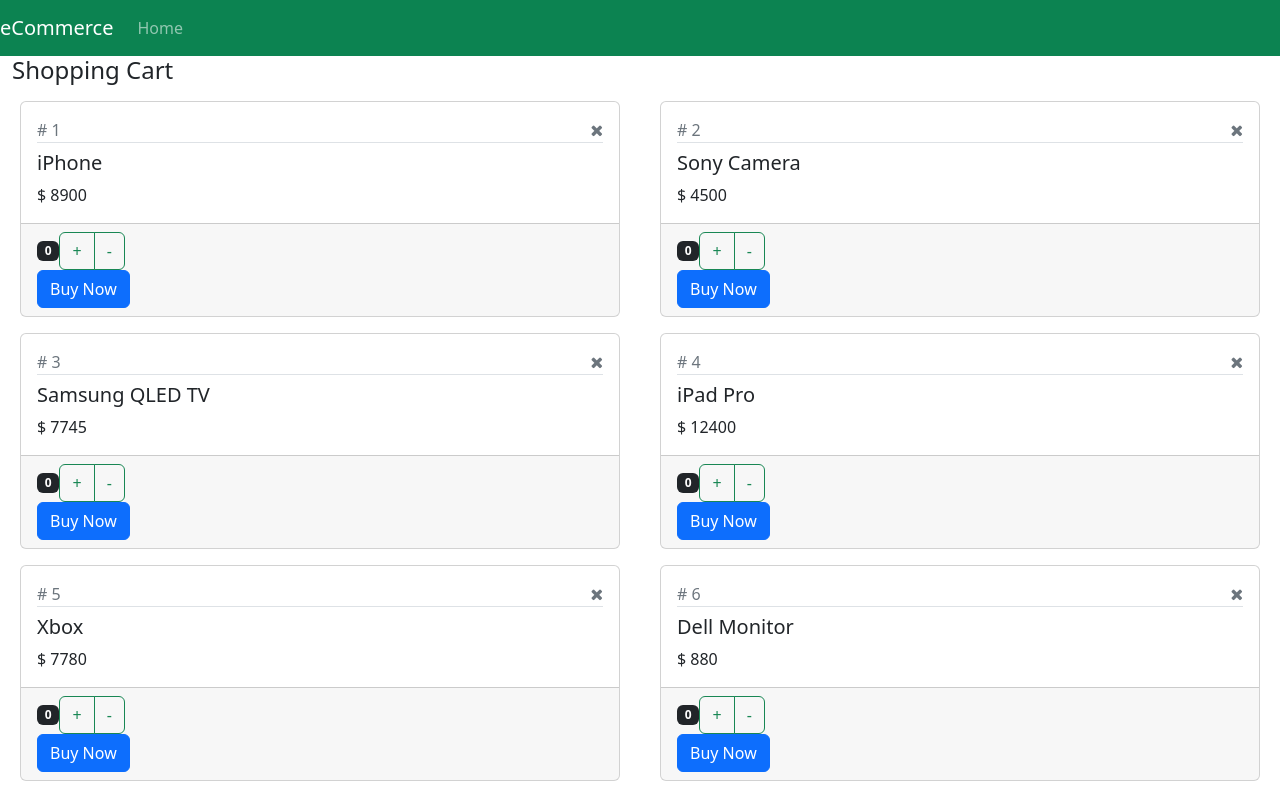
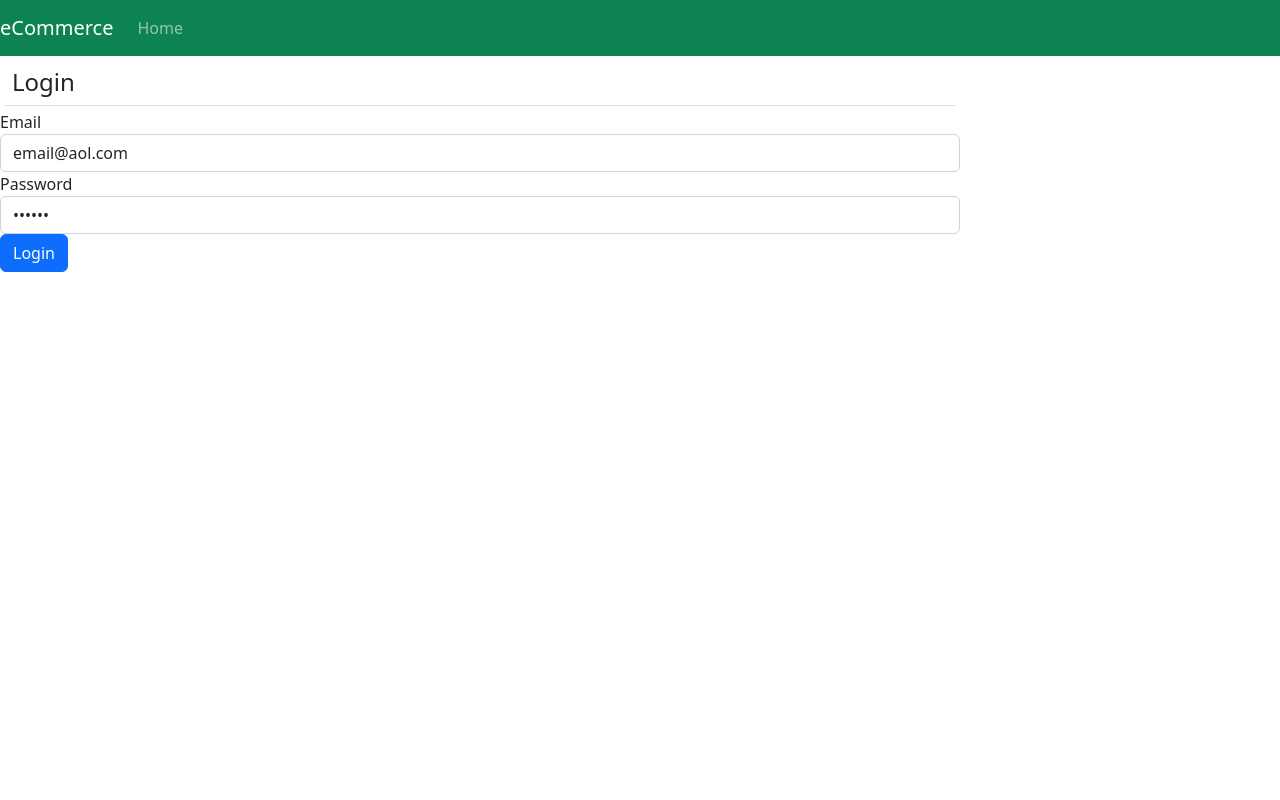
Before and after one commit to yochess2/udemy-ecommerce-class-base, a React (Create React App) app: page / in a window 1280 px wide. Built offline with nearby package versions, Linux system fonts and the light colour scheme.

Commit message:
Finish Section 5+6, lifecycle+forms

```diff
--- a/src/App.jsx
+++ b/src/App.jsx
@@ -1,13 +1,15 @@
 import React, { Component } from "react";
 import NavBar from "./NavBar";
 import ShoppingCart from "./ShoppingCart";
+import Login from "./Login"
 
 export default class App extends Component {
   render() {
     return (
       <React.Fragment>
         <NavBar />
-        <ShoppingCart x="10" />
+        <Login />
+        {/*<ShoppingCart />*/}
       </React.Fragment>
     );
   }
--- /dev/null
+++ b/src/Login.js
@@ -0,0 +1,87 @@
+import React from 'react'
+
+export class Login extends React.Component {
+	constructor(props) {
+		super(props)
+
+		this.state = {
+			email: "email@aol.com",
+			password: "abc123",
+			message: "",
+		}
+	}
+
+	componentDidMount() {
+		console.log(this.state)
+	}
+
+	componentDidUpdate() {
+		console.log('Login', this.state)
+	}
+
+	render() {
+		return (
+
+			<div className="col-lg-9">
+				<h4 className="m-1 p-2 border-bottom">Login</h4>
+
+				{/* Email Starts */}
+				<div className="form-group form-row">
+					<label className="col-lg-4">Email</label>
+					<input
+						type="text"
+						className="form-control"
+						name="email"
+						value={this.state.email}
+						onChange={(e) => {this.setState({
+							[e.target.name]: e.target.value
+						})}}
+
+					/>
+				</div>
+				{/* Email Ends */}
+
+				{/* Password Starts */}
+				<div className="form-group form-row">
+					<label className="col-lg-4">Password</label>
+					<input
+						type="password"
+						className="form-control"
+						name="password"
+						value={this.state.password}
+						onChange={(e) => {this.setState({
+							[e.target.name]: e.target.value
+						})}}
+					/>
+				</div>
+				{/* Password Ends */}
+
+				{/* Button */}
+				<div className="text-right">
+					<button className="btn btn-primary" onClick={this.onLoginClick}>
+						Login
+					</button>
+				</div>
+
+			</div>
+		)
+	}
+
+	onLoginClick = () => {
+		console.log(this.state)
+		if (this.state.email === "admin@test.com" && this.state.password === "admin123") {
+			//success
+			this.setState({
+				message: (<span className="text-success">"Successfully logged in"</span>)
+			})
+		} else {
+			//error
+			this.setState({
+				message: (<span className="text-danger">"Invalid Login"</span>)
+			})
+
+		}
+	}
+}
+
+export default Login
--- a/src/Product.jsx
+++ b/src/Product.jsx
@@ -1,12 +1,22 @@
 import React, { Component } from "react";
 
 export default class Product extends Component {
-  state = {
-    product: this.props.product,
-  };
+  constructor(props) {
+    super(props)
+    this.state = {
+      product: this.props.product,
+    };
+   }
 
-  render() {
-    console.log(this.props);
+   componentDidCatch(error, info) {
+    console.log('compodidntWillCatch - product')
+    console.log(error, info)
+    localStorage.lastError = `${error}\n${JSON.stringify(info)}`;
+   }
+
+  render(props) {
+    console.log(this.props)
+    // console.log('product component', this.props, this.state);
 
     return (
       <div className="col-lg-6">
@@ -36,7 +46,7 @@
 
           <div className="card-footer">
             <div className="float-left">
-              <span className="badge bg-dark">{this.state.product.quantity}</span>
+              <span className="badge bg-dark">{this.props.product.quantity}</span>
 
               <div className="btn-group">
                 <button
--- a/src/ShoppingCart.jsx
+++ b/src/ShoppingCart.jsx
@@ -4,7 +4,7 @@
 export default class ShoppingCart extends Component {
   //Executes when the component is mounted
   constructor(props) {
-    console.log("constructor - ShoppingCart");
+    // console.log("constructor - ShoppingCart");
     super(props); //calling super class's constructor
 
     //initialization of the state
@@ -20,8 +20,14 @@
     };
   }
 
+  componentDidCatch(error, info) {
+   console.log('compodidntWillCatch - shopping cart')
+   console.log(error, info)
+   localStorage.lastError = `${error}\n${JSON.stringify(info)}`;
+  }
+
   render() {
-    console.log("render - ShoppingCart");
+    // console.log("render - ShoppingCart");
 
     return (
       <div className="container-fluid">
@@ -50,21 +56,11 @@
   //Executes after constructor and render method (includes life cycle of child components, if any) of current component
   componentDidMount() {
     //fetch data from data source
-    console.log("componentDidMount - ShoppingCart");
+    // console.log("componentDidMount - ShoppingCart");
   }
 
   componentDidUpdate(prevProps, prevState) {
-    console.log(
-      "componentDidUpdate",
-      prevProps,
-      prevState,
-      this.props,
-      this.state
-    );
 
-    if (prevProps.x != this.props.x) {
-      //make http call
-    }
   }
 
   //executes when the user clicks on + button.
@@ -73,17 +69,13 @@
     let allProducts = [...this.state.products];
     let index = allProducts.indexOf(product);
 
-    // allProducts = allProducts.map((p) => {
-    //   return { ...p };
-    // });
-
     if (allProducts[index].quantity < maxValue) {
-      allProducts[index].quantity++;
-
+      allProducts[index].quantity++
+    }
 
       //update the state of current component (parent component)
       this.setState({ products: allProducts });
-    }
+
   };
 
   //executes when the user clicks on - button.
@@ -109,6 +101,7 @@
     if (window.confirm("Are you sure to delete?")) {
       //delete product based on index
       allProducts.splice(index, 1);
+      console.log(allProducts, this.state)
 
       //update the state of current component (parent component)
       this.setState({ products: allProducts });
```
